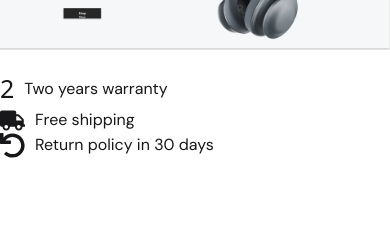
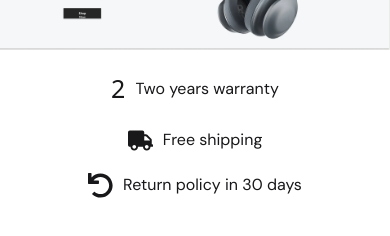
Before and after one commit to hubertDgomes/Orebi, a React (Vite) app: page / in a window 390 px wide. Shown: the part 231-467 px from the top of the page. Built offline with nearby package versions, Linux system fonts and the light colour scheme; no server answers; a web font is replaced by a local one.

Commit message:
Adjust Products and Search components for improved responsiveness and layout consistency

```diff
--- a/src/components/layouts/Products.jsx
+++ b/src/components/layouts/Products.jsx
@@ -23,7 +23,7 @@ const Products = ({ src, proName, proPrice }) => {
   };
   return (
     <>
-      <div className="lg:w-[370px] sm:w-[250px] relative group sm:mx-[20px]">
+      <div className="lg:w-[370px] sm:w-[230px] relative group mx-[20px]">
         <Images className={"bg-[#F9F9F9] m-auto w-full"} src={src} />
         <div className="bg-white py-[10px] px-[30px] flex flex-col items-end absolute bottom-[50px] w-full translate-y-[20px] opacity-0 group-hover:translate-y-0 group-hover:opacity-100 transition-all duration-400">
           <div className="flex items-center gap-x-[10px]">
--- a/src/components/layouts/Search.jsx
+++ b/src/components/layouts/Search.jsx
@@ -61,7 +61,7 @@ const Search = () => {
               <input
                 type="text"
                 placeholder="Search Products"
-                className="w-[150px] sm:w-[600px] pr-[50px] py-[10px] px-[20px] bg-white sm:placeholder:text-[19px] placeholder:text-[10px]"
+                className="w-[150px] sm:w-[200px] lg:w-[600px] pr-[50px] py-[10px] px-[20px] bg-white sm:placeholder:text-[19px] placeholder:text-[10px]"
               />
               <FaMagnifyingGlass className="absolute right-5 top-[20px] sm:top-3.5 cursor-pointer text-[10px] sm:text-[20px]" />
             </div>
@@ -82,7 +82,7 @@ const Search = () => {
         <Images className={"m-auto w-full"} src={Banner} />
       </div>
       <Container className={"py-[20px]"}>
-          <div className="flex sm:flex-row flex-col text-center justify-between">
+          <div className="flex sm:flex-row flex-col text-center sm:justify-between gap-y-[20px] items-center">
             <div className="flex items-center gap-x-[10px]">
               <p className="text-[25px]">2</p>
               <p className="font-DM text-[16px]"> Two years warranty</p>
```
